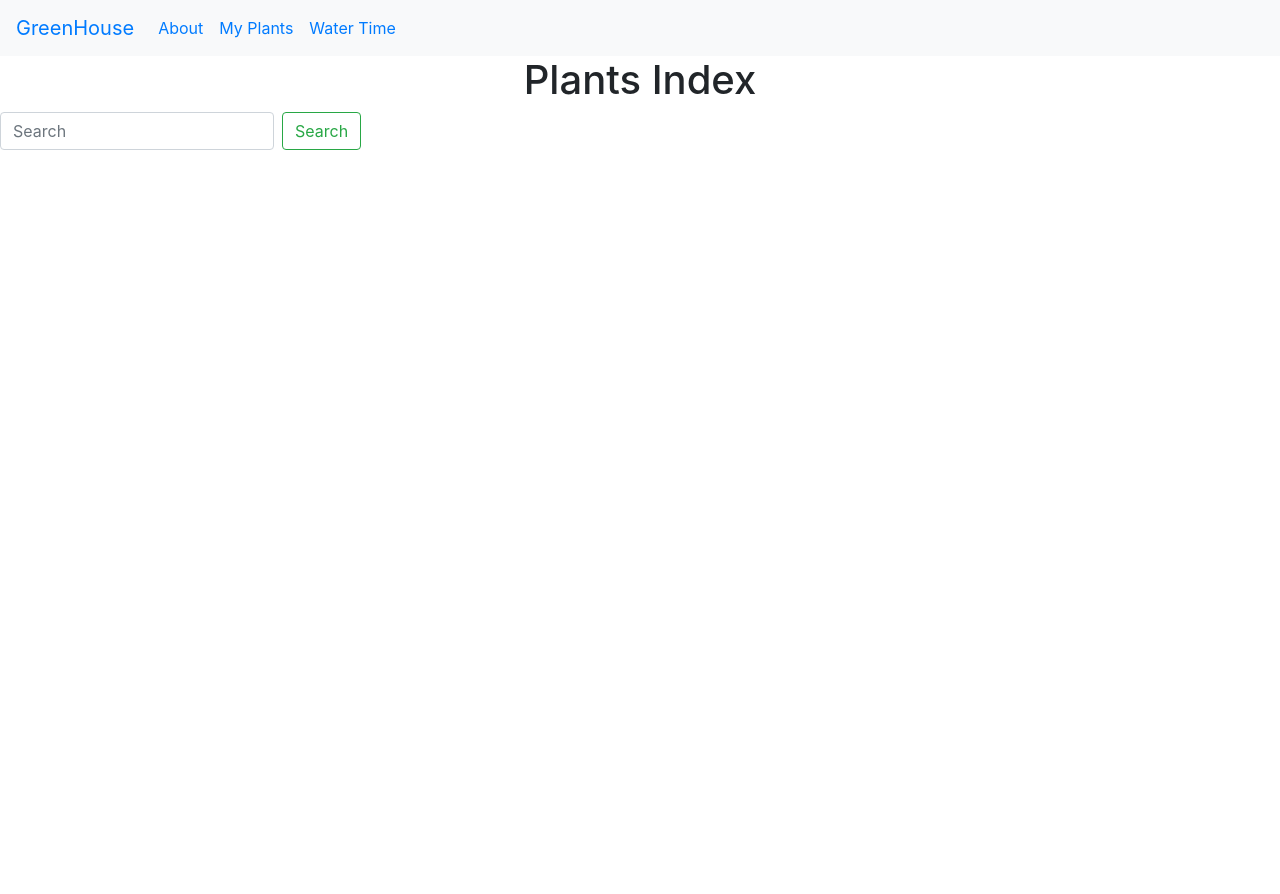
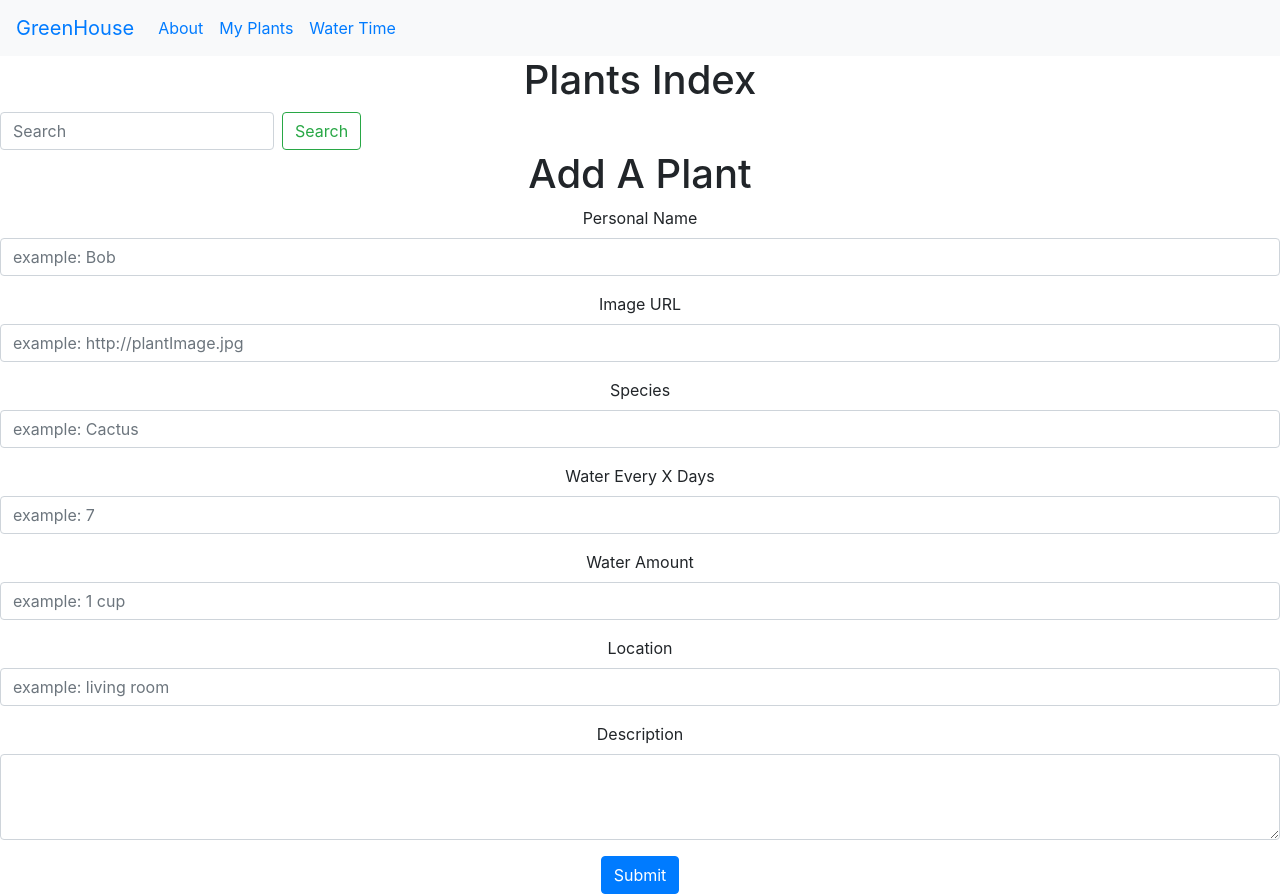
Before and after one commit to codeski/greenhouse-frontend, a React (Create React App) app: page /plants in a window 1280 px wide. Before the commit the page ends 800 px from the top, so only its background shows below. Built offline with nearby package versions, Linux system fonts and the light colour scheme.

Commit message:
Building Form to make a plant

```diff
--- a/src/components/plantInput.js
+++ b/src/components/plantInput.js
@@ -0,0 +1,82 @@
+import React, { Component } from 'react'
+import { Form, Button } from "react-bootstrap"
+
+class PlantInput extends Component {
+    state = {
+        nickname: '',
+        species: '',
+        water_days: '',
+        last_watered: '',
+        // light_requirements: '',
+        description: '',
+        location: '',
+        water_amount: '',
+        image: ''
+    }
+
+    handleChange = (e) => {
+        this.setState({
+            [e.target.name]: e.target.value
+        })
+    }
+
+    handleSubmit = (e) => {
+        e.preventDefault()
+    }
+
+
+    render() {
+        return (
+            <div>
+                <h1>Add A Plant</h1>
+                <Form onSubmit={this.handleSubmit}>
+                    <Form.Group controlId="exampleForm.ControlInput1">
+                        <Form.Label>Personal Name</Form.Label>
+                        <Form.Control onChange={this.handleChange} type="text" name="nickname" placeholder="example: Bob" value={this.state.nickname}/>
+                    </Form.Group>
+                    <Form.Group controlId="exampleForm.ControlInput2">
+                        <Form.Label>Image URL</Form.Label>
+                        <Form.Control onChange={this.handleChange} type="text" name="image" placeholder="example: http://plantImage.jpg" value={this.state.image}/>
+                    </Form.Group>
+                    <Form.Group controlId="exampleForm.ControlInput3">
+                        <Form.Label>Species</Form.Label>
+                        <Form.Control onChange={this.handleChange} type="text" name="species" placeholder="example: Cactus" value={this.state.species}/>
+                    </Form.Group>
+                    <Form.Group controlId="exampleForm.ControlInput4">
+                        <Form.Label>Water Every X Days</Form.Label>
+                        <Form.Control onChange={this.handleChange} type="integer" name="water_days" placeholder="example: 7" value={this.state.water_days}/>
+                    </Form.Group>
+                    <Form.Group controlId="exampleForm.ControlInput5">
+                        <Form.Label>Water Amount</Form.Label>
+                        <Form.Control onChange={this.handleChange} type="text" name="water_amount" placeholder="example: 1 cup" value={this.state.water_amount}/>
+                    </Form.Group>
+                    <Form.Group controlId="exampleForm.ControlInput6">
+                        <Form.Label>Location</Form.Label>
+                        <Form.Control onChange={this.handleChange} type="text" name="location" placeholder="example: living room" value={this.state.location}/>
+                    </Form.Group>
+
+                    {/* <Form.Group controlId="exampleForm.ControlSelect1">
+                        <Form.Label>Light Requirments</Form.Label>
+                        <Form.Control onChange={this.handleChange} name="light_requirements" as="select" placeholder="select" value={this.state.location}>
+                            <option>0-2 hours</option>
+                            <option>2-4 hours</option>
+                            <option>4-6 hours</option>
+                            <option>6-8 hours</option>
+                            <option>8+ hours</option>
+                        </Form.Control>
+                    </Form.Group> */}
+                    <Form.Group controlId="exampleForm.ControlTextarea1">
+                        <Form.Label>Description</Form.Label>
+                        <Form.Control onChange={this.handleChange} name="description" as="textarea" rows={3} value={this.state.location} />
+                    </Form.Group>
+                    <Button variant="primary" type="submit">
+                        Submit
+                    </Button>
+                </Form>
+            </div>
+        )
+    }
+}
+
+
+export default PlantInput
--- a/src/components/plantsIndex.js
+++ b/src/components/plantsIndex.js
@@ -1,9 +1,13 @@
 import React from 'react'
 import PlantsContainer from '../container/plantsContainer'
+import PlantInput from './plantInput'
 
 const PlantsIndex = () => {
     return (
-        <PlantsContainer />
+        <div>
+            <PlantsContainer />
+            <PlantInput />
+        </div>
 
     )
 }
--- a/src/index.js
+++ b/src/index.js
@@ -16,11 +16,11 @@ const rootReducer = combineReducers({ plants: plantsReducer })
 const store = createStore(rootReducer, applyMiddleware(thunk))
 
 ReactDOM.render(
-  <React.StrictMode>
+  // <React.StrictMode>
     <Provider store={store} >
       <App />
-    </Provider>
-  </React.StrictMode>,
+    </Provider>,
+  // </React.StrictMode>,
   document.getElementById('root')
 );
 
```
Also changed, not shown: src/components/navigation.js (+2 -16 lines).
